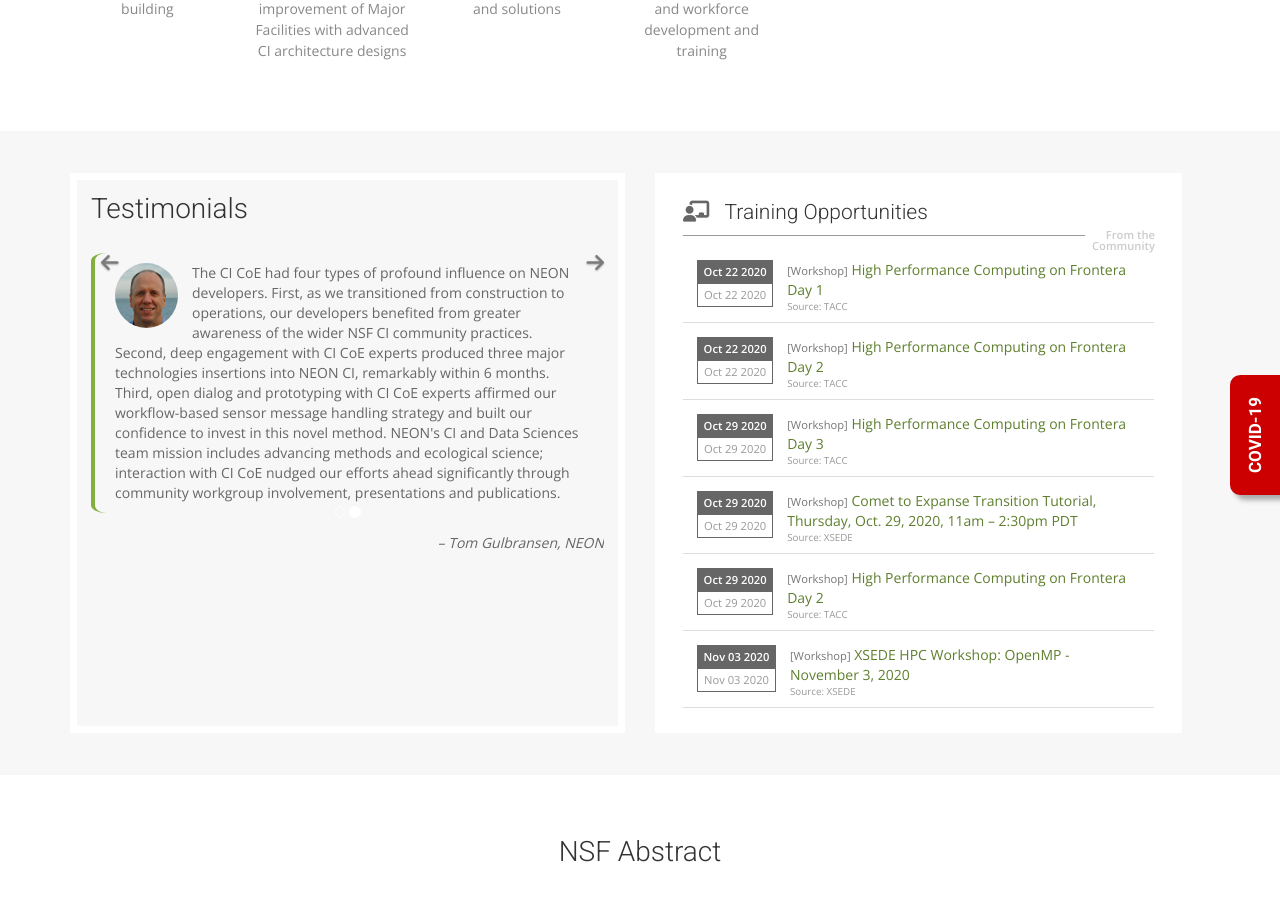
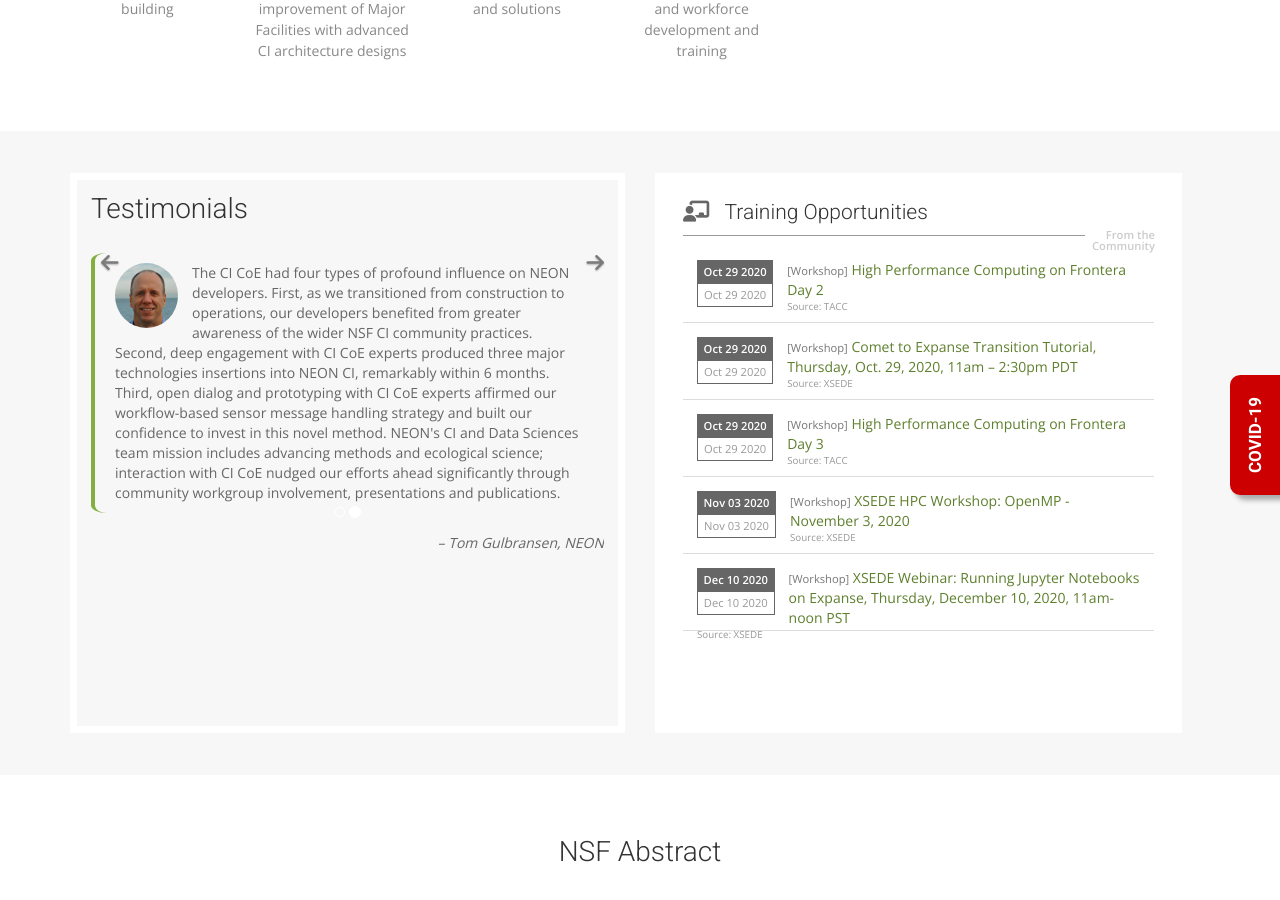
Before and after one commit to cicoe/cicoe.github.io, a Jekyll site: the page built from index.html, in a window 1280 px wide and 900 px high, scrolled down 858 px. Built offline with Jekyll 4.4.1, drawn with Linux system fonts in a browser that asks for light colours; nearby versions of some CDN libraries; some web fonts are replaced; comment, search, counter and statistics services are not loaded.

Commit message:
updated training events

```diff
--- a/_data/training_opportunities.yml
+++ b/_data/training_opportunities.yml
@@ -1,23 +1,9 @@
-- categroy: Workshop
-  end_date: October 22, 2020
-  source: TACC
-  start_date: October 22, 2020
-  time: ''
-  title: High Performance Computing on Frontera Day 1
-  website: "https://learn.tacc.utexas.edu/course/view.php?id=94"
-- categroy: Workshop
-  end_date: October 22, 2020
-  source: TACC
-  start_date: October 22, 2020
-  time: ''
-  title: High Performance Computing on Frontera Day 2
-  website: "https://learn.tacc.utexas.edu/course/view.php?id=97"
 - categroy: Workshop
   end_date: October 29, 2020
   source: TACC
   start_date: October 29, 2020
   time: ''
-  title: High Performance Computing on Frontera Day 3
+  title: High Performance Computing on Frontera Day 2
   website: "https://learn.tacc.utexas.edu/course/view.php?id=95"
 - categroy: Workshop
   end_date: October 29, 2020
@@ -32,7 +18,7 @@
   source: TACC
   start_date: October 29, 2020
   time: ''
-  title: High Performance Computing on Frontera Day 2
+  title: High Performance Computing on Frontera Day 3
   website: "https://learn.tacc.utexas.edu/course/view.php?id=95"
 - categroy: Workshop
   end_date: November 03, 2020
```
